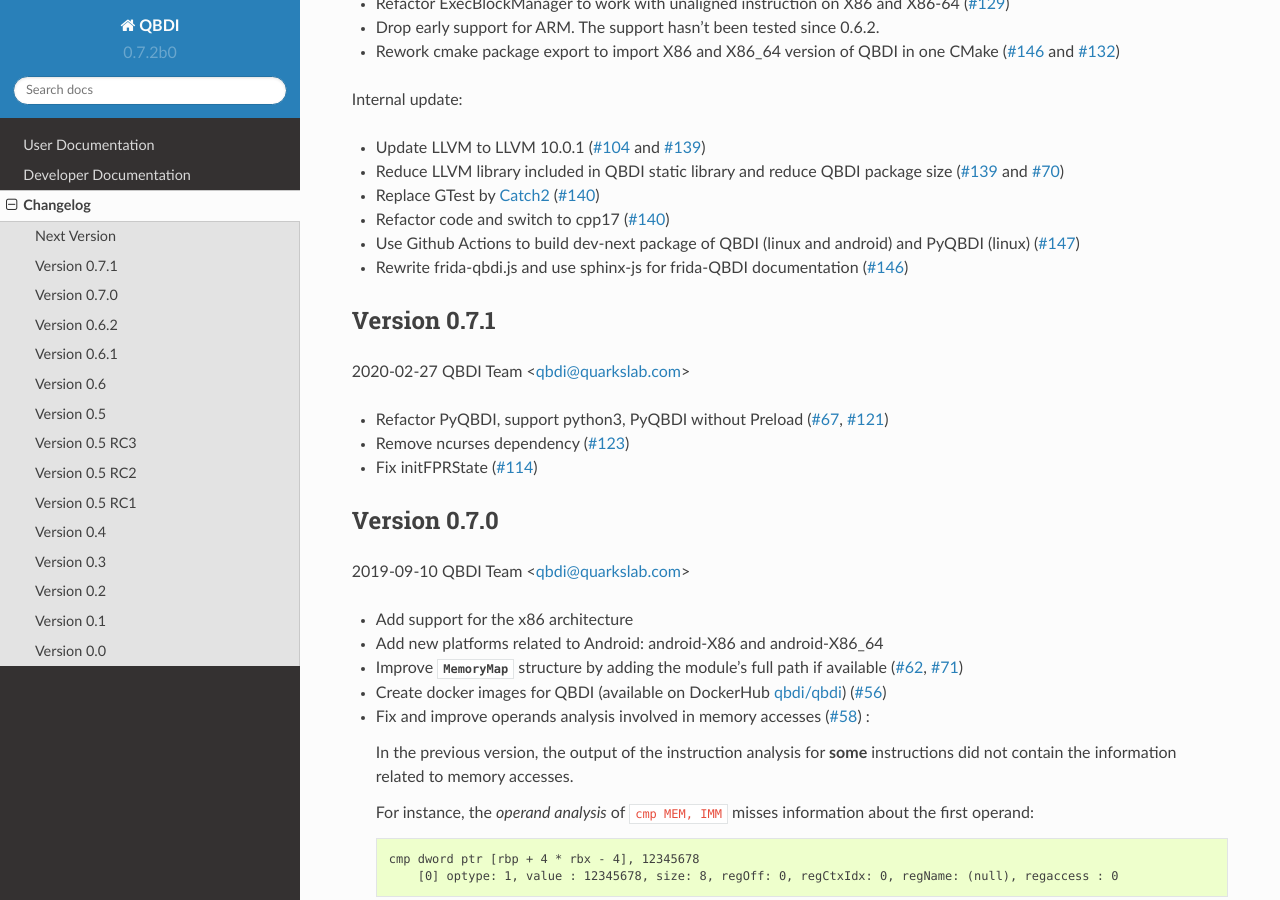
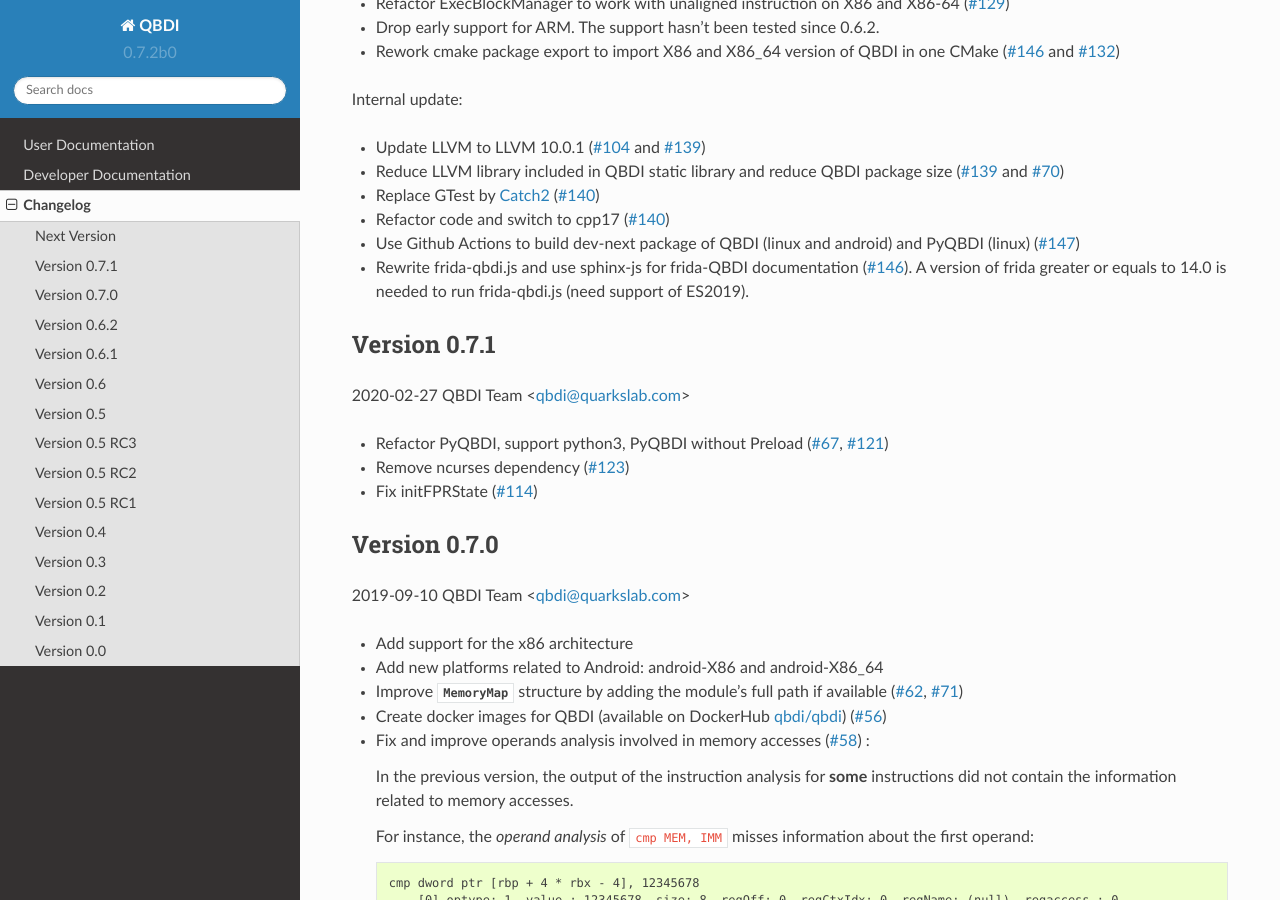
Before and after one commit to QBDI/QBDI, a Sphinx documentation site: the page built from docs/source/changelog.rst, in a window 1280 px wide and 900 px high, scrolled down 344 px. Built offline with Sphinx 7.4.7 and the Read the Docs theme 2.0.0, drawn with Linux system fonts in a browser that asks for light colours.

Commit message:
Use frida>=14.0

```diff
--- a/docs/source/changelog.rst
+++ b/docs/source/changelog.rst
@@ -22,7 +22,8 @@
 * Replace GTest by `Catch2 <https://github.com/catchorg/Catch2>`_ (`#140 <https://github.com/QBDI/QBDI/pull/140>`_)
 * Refactor code and switch to cpp17 (`#140 <https://github.com/QBDI/QBDI/pull/140>`_)
 * Use Github Actions to build dev-next package of QBDI (linux and android) and PyQBDI (linux) (`#147 <https://github.com/QBDI/QBDI/pull/147>`_)
-* Rewrite frida-qbdi.js and use sphinx-js for frida-QBDI documentation (`#146 <https://github.com/QBDI/QBDI/pull/146>`_)
+* Rewrite frida-qbdi.js and use sphinx-js for frida-QBDI documentation (`#146 <https://github.com/QBDI/QBDI/pull/146>`_).
+  A version of frida greater or equals to 14.0 is needed to run frida-qbdi.js (need support of ES2019).
 
 Version 0.7.1
 -------------
--- a/docs/source/frida.rst
+++ b/docs/source/frida.rst
@@ -12,6 +12,8 @@
 calls performed directly on `Frida NativeFunction` objects, bindings imported
 as `nodejs` scripts (`frida-compile` support), etc.
 
+.. note::
+   frida-qbdi.js is a ES2019 script. Frida lesser than 14.0 is not supported.
 
 .. toctree::
     :maxdepth: 2
```
